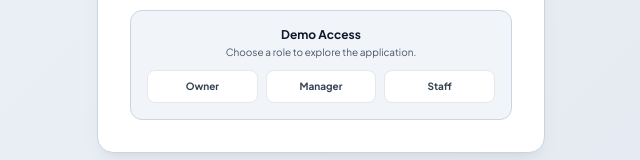
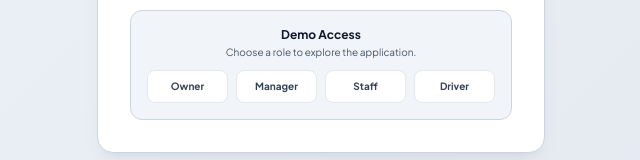
Before and after one commit to jyotiradityapatra06/apni-estate-inventory-app, a React (Vite) app: page /login in a window 1280 px wide. Shown: the part 552-712 px from the top of the page, without its empty margins (319-959 px from the left). Built offline with nearby package versions, Linux system fonts and the light colour scheme; no server answers.

Commit message:
fix: align demo credentials and add driver demo login

```diff
--- a/src/pages/auth/LoginPage.tsx
+++ b/src/pages/auth/LoginPage.tsx
@@ -18,7 +18,7 @@ export const LoginPage = () => {
 
   const [loading, setLoading] = useState(false);
   const [error, setError] = useState<string | null>(null);
-  const [demoLoadingRole, setDemoLoadingRole] = useState<"OWNER" | "MANAGER" | "STAFF" | null>(null);
+  const [demoLoadingRole, setDemoLoadingRole] = useState<"OWNER" | "MANAGER" | "STAFF" | "DRIVER" | null>(null);
 
   useEffect(() => {
     if (sessionStorage.getItem("session_expired_toast") === "true") {
@@ -61,20 +61,23 @@ export const LoginPage = () => {
     }
   };
 
-  const handleDemoLogin = async (role: "OWNER" | "MANAGER" | "STAFF") => {
+  const handleDemoLogin = async (role: "OWNER" | "MANAGER" | "STAFF" | "DRIVER") => {
     if (loading || demoLoadingRole) return;
     setDemoLoadingRole(role);
     setLoading(true);
     setError(null);
 
     const demoCredentials = {
-      OWNER: { email: "owner@apniestate.com", password: "Admin@123" },
-      MANAGER: { email: "manager@apniestate.com", password: "Admin@123" },
-      STAFF: { email: "staff@apniestate.com", password: "Admin@123" },
+      OWNER: { email: "owner@apniestate.com", password: "password" },
+      MANAGER: { email: "manager@apniestate.com", password: "password" },
+      STAFF: { email: "staff@apniestate.com", password: "password" },
+      DRIVER: { email: "driver@apniestate.com", password: "password" },
     };
 
     try {
       const creds = demoCredentials[role];
+      setEmail(creds.email);
+      setPassword(creds.password);
       const data = await login({ email: creds.email, password: creds.password });
       toast.success("Login successful");
       const userRole = data?.user?.role;
@@ -278,8 +281,8 @@ export const LoginPage = () => {
                 Choose a role to explore the application.
               </span>
             </div>
-            <div className="grid grid-cols-3 gap-2">
-              {(["OWNER", "MANAGER", "STAFF"] as const).map((role) => {
+            <div className="grid grid-cols-2 sm:grid-cols-4 gap-2">
+              {(["OWNER", "MANAGER", "STAFF", "DRIVER"] as const).map((role) => {
                 const isSelectedLoading = demoLoadingRole === role;
                 return (
                   <button
@@ -287,7 +290,7 @@ export const LoginPage = () => {
                     type="button"
                     disabled={loading}
                     onClick={() => handleDemoLogin(role)}
-                    className="px-2.5 py-2 bg-white hover:bg-gray-50 border border-gray-200 text-gray-700 rounded-lg text-[10px] font-bold cursor-pointer transition-all active:scale-[0.97] flex items-center justify-center gap-1.5 disabled:opacity-50 disabled:cursor-not-allowed"
+                    className="px-2 py-2 bg-white hover:bg-gray-50 border border-gray-200 text-gray-700 rounded-lg text-[10px] font-bold cursor-pointer transition-all active:scale-[0.97] flex items-center justify-center gap-1.5 disabled:opacity-50 disabled:cursor-not-allowed"
                   >
                     {isSelectedLoading && (
                       <div className="w-3 h-3 border-2 border-blue-600 border-t-transparent rounded-full animate-spin" />
```
Also changed, not shown: 1 other file (tests, documents, lock files or other folders).
